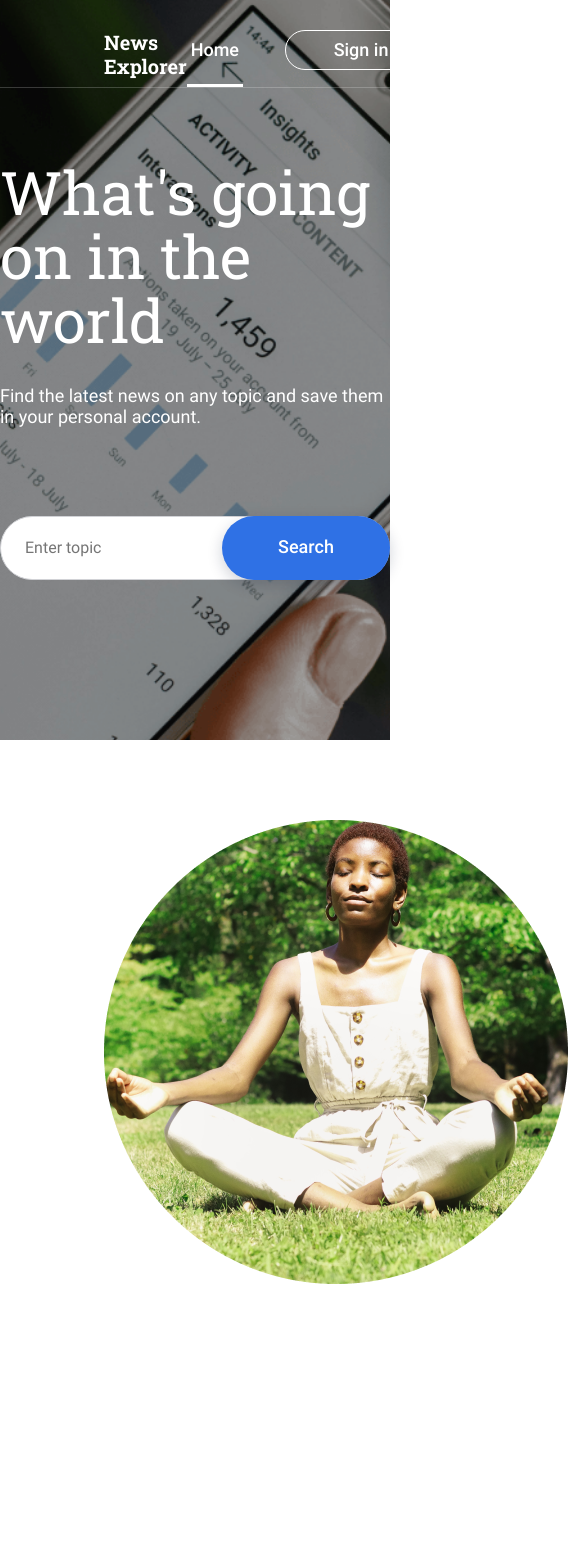
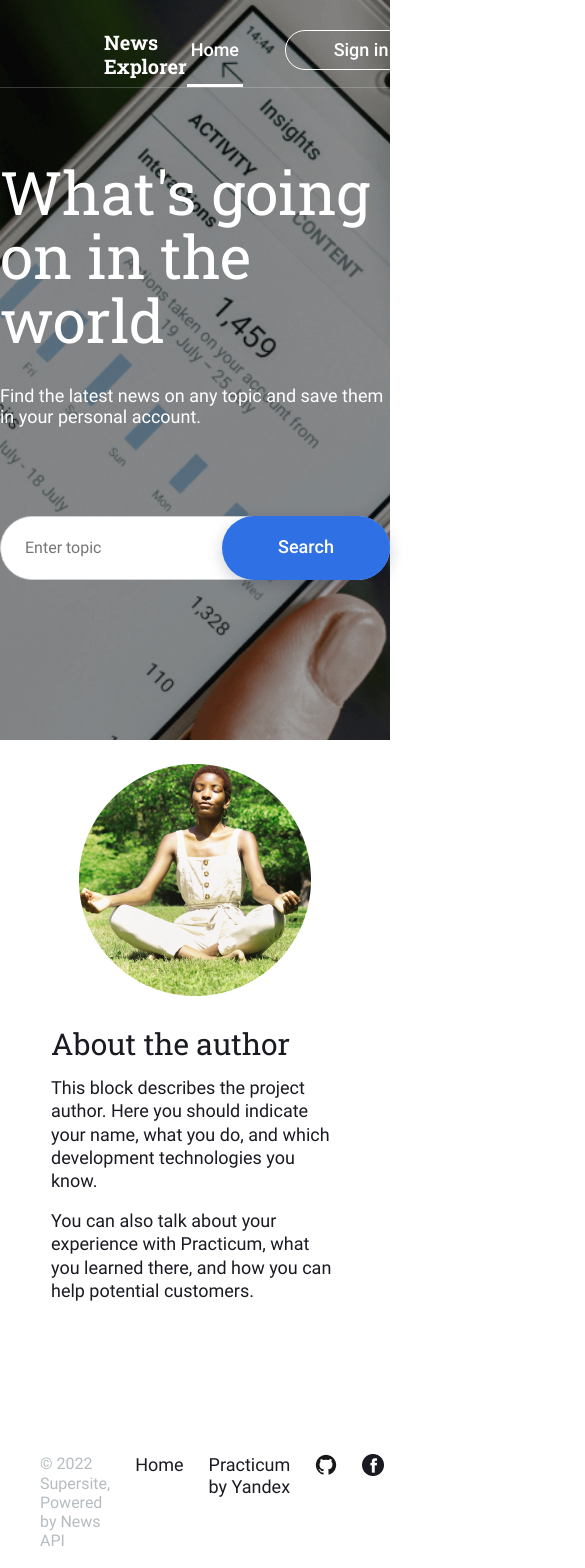
Before and after one commit to Santiag0SR/news-explorer-frontend, a React (Create React App) app: page / in a window 390 px wide. Shown: the top 1568 px of the page, 585 px wide, since content can reach past the window. Built offline with nearby package versions, Linux system fonts and the light colour scheme.

Commit message:
adapt design for different resolutions

```diff
--- a/src/components/About/about.css
+++ b/src/components/About/about.css
@@ -14,10 +14,10 @@
 
 .about__text{
     margin: 131px 0 0 0;
+    max-width: 600px;
 }
 
 .about__title{
-    max-width: 600px;
     margin:0;
     font-family: "Roboto Slab", "Inter", Arial, sans-serif;
     font-style: normal;
@@ -32,16 +32,64 @@
 
 
 .about__description{
-    max-width: 600px;
     margin:0;
     font-family: "Roboto", "Inter", Arial, sans-serif;
     font-style: normal;
     font-weight: 400;
     font-size: 18px;
-    padding-bottom: 25px;
+    padding-top: 24px;
     line-height: 1.3;
     text-align: left;
     color:#1A1B22;
     -webkit-font-smoothing: antialiased;
     -moz-osx-font-smoothing: grayscale;
 }
+
+@media screen and (max-width: 800px) {
+    .about {
+        max-width: 768px;
+    }
+    .about__image{
+        max-width: 232px;
+        margin: 61px 32px 61px 40px;
+    }
+
+    .about__text{
+        margin: 40px 0 0 0;
+        max-width: 424px;
+
+    }
+    .about__title{
+        font-size: 30px;
+    }
+    .about__description{
+        font-size: 18px;
+        padding-top: 16px;
+
+    }
+}
+
+@media screen and (max-width: 500px) {
+    .about {
+        flex-direction: column;
+        align-items: center;
+        max-width: 320px;
+    }
+    .about__image{
+        margin: 24px 24px 32px 24px;
+    }
+
+    .about__text{
+        margin: 0 16px 128px 16px;
+        max-width: 288px;
+
+    }
+    .about__title{
+        font-size: 30px;
+    }
+    .about__description{
+        font-size: 18px;
+        padding-top: 16px;
+
+    }
+}
--- a/src/components/App/App.js
+++ b/src/components/App/App.js
@@ -126,6 +126,8 @@ function App() {
 
   const handleSignUpSubmit = (user, email, password) => {
     console.log(user, email, password);
+    setIsSignUpOpen(false);
+    setIsSignInOpen(true);
     // authorize(email, password)
     //   .then((res) => {
     //     if (res.token) {
--- a/src/components/Footer/footer.css
+++ b/src/components/Footer/footer.css
@@ -8,7 +8,6 @@
     font-style: normal;
     font-weight: 400;
     font-size: 18px;
-    padding-bottom: 25px;
     line-height: 1.2;
     text-align: left;
     color:#1A1B22;
@@ -28,7 +27,6 @@
 
 .footer__menu{
     display: flex;
-
 }
 
 .footer__link{
@@ -38,3 +36,29 @@
 }
 
 .footer__icon{}
+
+
+@media screen and (max-width: 800px) {
+    .footer {
+        max-width: 768px;
+        padding: 24px 48px 18px 40px;
+    }
+}
+
+@media screen and (max-width: 500px) {
+    .footer {
+
+    }
+    .footer__author{
+
+    }
+
+    .footer__menu{
+
+
+    }
+    .footer__link{
+
+    }
+
+}
```
Also changed, not shown: src/components/App/App.css (line endings or trailing spaces), src/images/facebookicon.png, src/images/facebookicon2.png (added).
